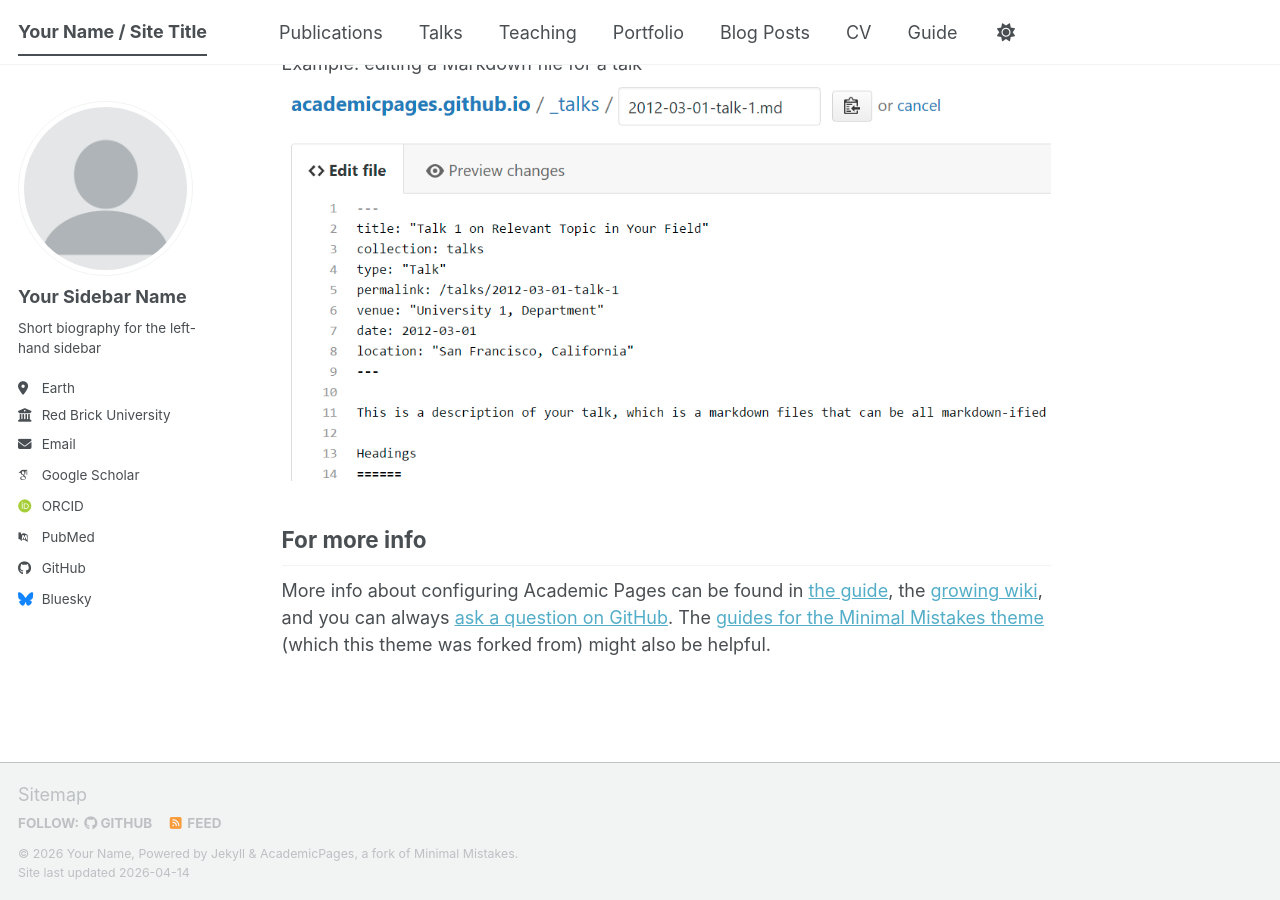
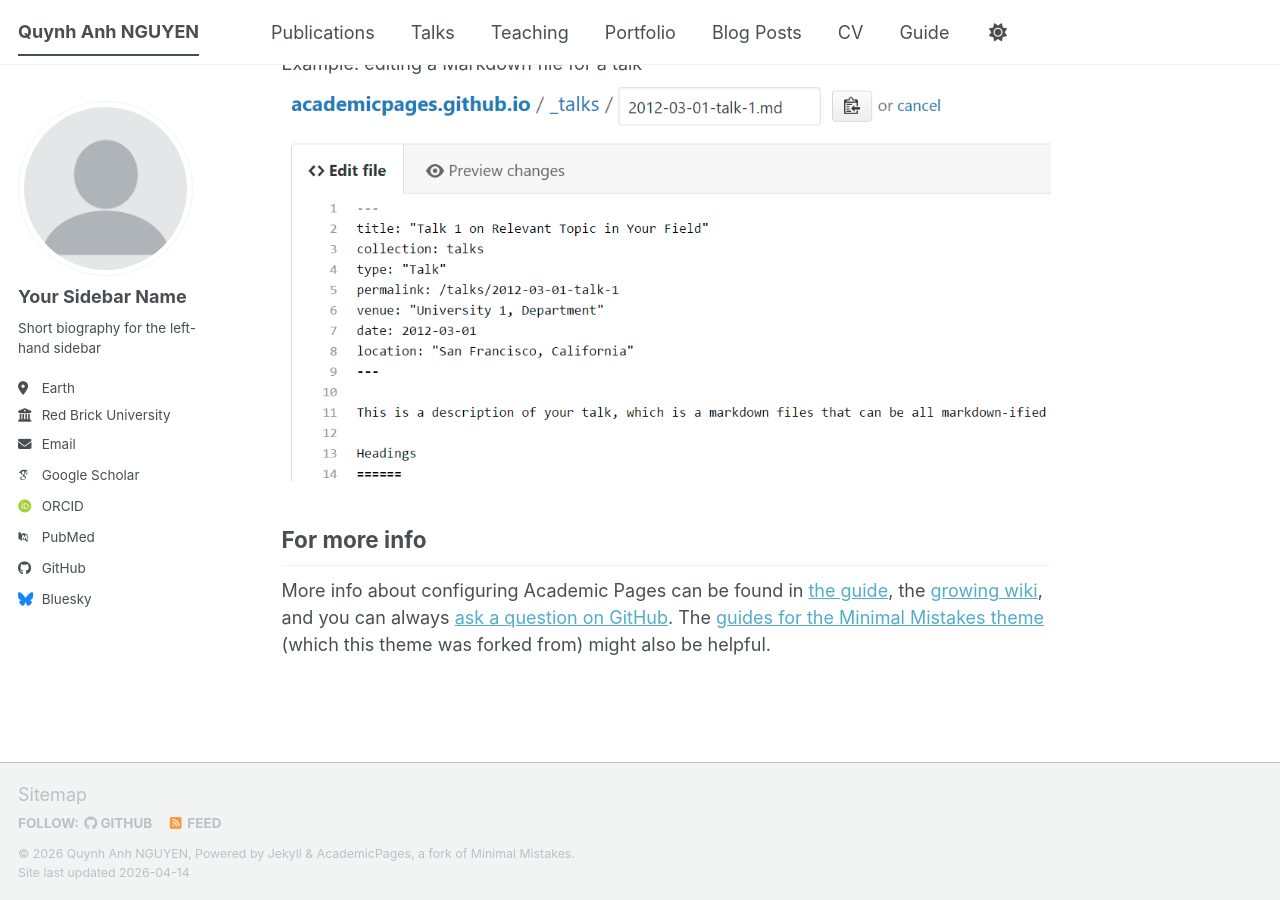
Before and after one commit to nguyenqanh/nguyenqanh.github.io, a Jekyll site: the page built from _pages/about.md, in a window 1280 px wide and 900 px high, scrolled down 2720 px. Built offline with Jekyll 4.4.1, drawn with Linux system fonts in a browser that asks for light colours; some web fonts are replaced; a script bundle is joined from its source files by our own code; library files that are not in the unit come from our copies.

Commit message:
Update _config.yml

```diff
--- a/_config.yml
+++ b/_config.yml
@@ -9,9 +9,9 @@
 # Basic Site Settings
 locale                   : "en-US"
 site_theme               : "default" # The available themes options are "default", "air", "sunrise", "mint", "dirt" and "contrast"
-title                    : "Your Name / Site Title"
+title                    : "Quynh Anh NGUYEN"
 title_separator          : "-"
-name                     : &name "Your Name"
+name                     : &name "Quynh Anh NGUYEN"
 description              : &description "Your Name's academic portfolio"   # Update this with a general description of your site, this is the default if not overridden by a page
 url                      : https://nguyenqanh.github.io # The base hostname & protocol for your site e.g. "https://[your GitHub username].github.io",
                                                            # or if you already have some other page hosted on Github then use "https://[your GitHub username].github.io/[Your Repo Name]"
```
